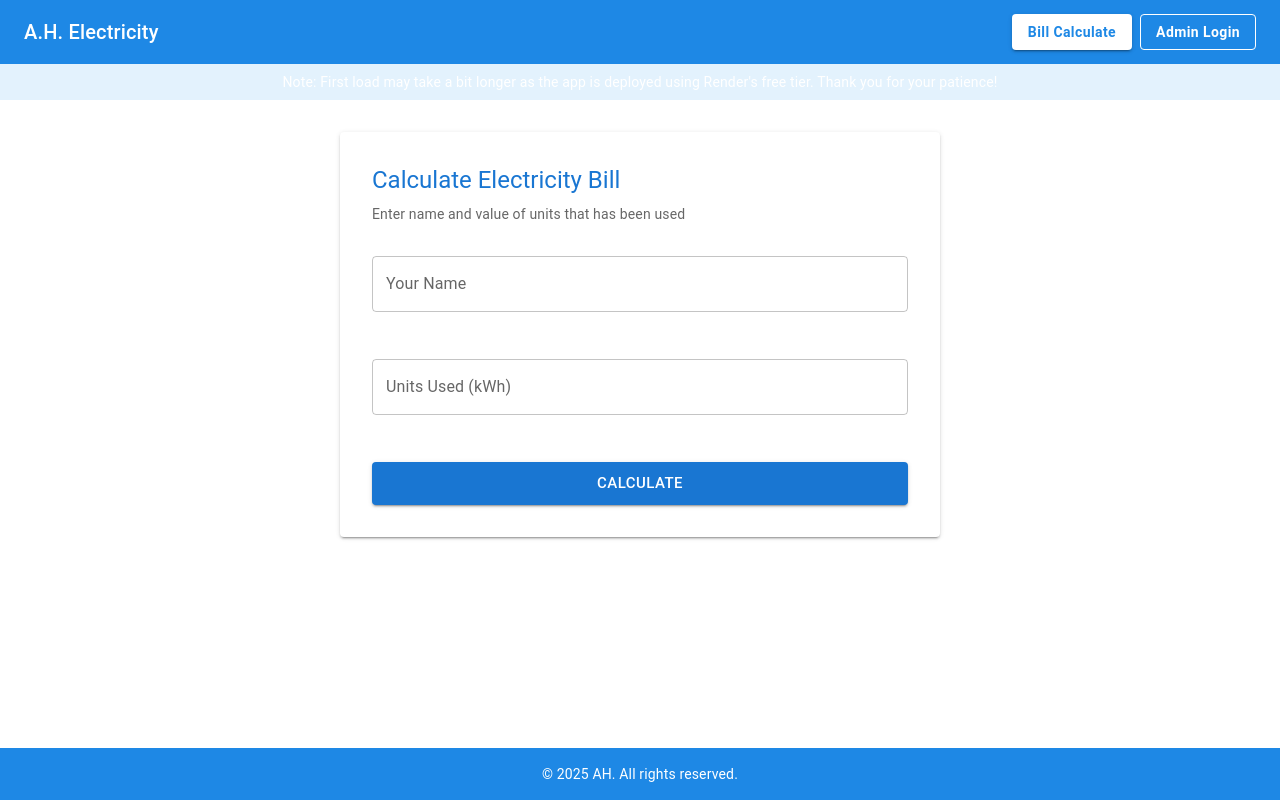
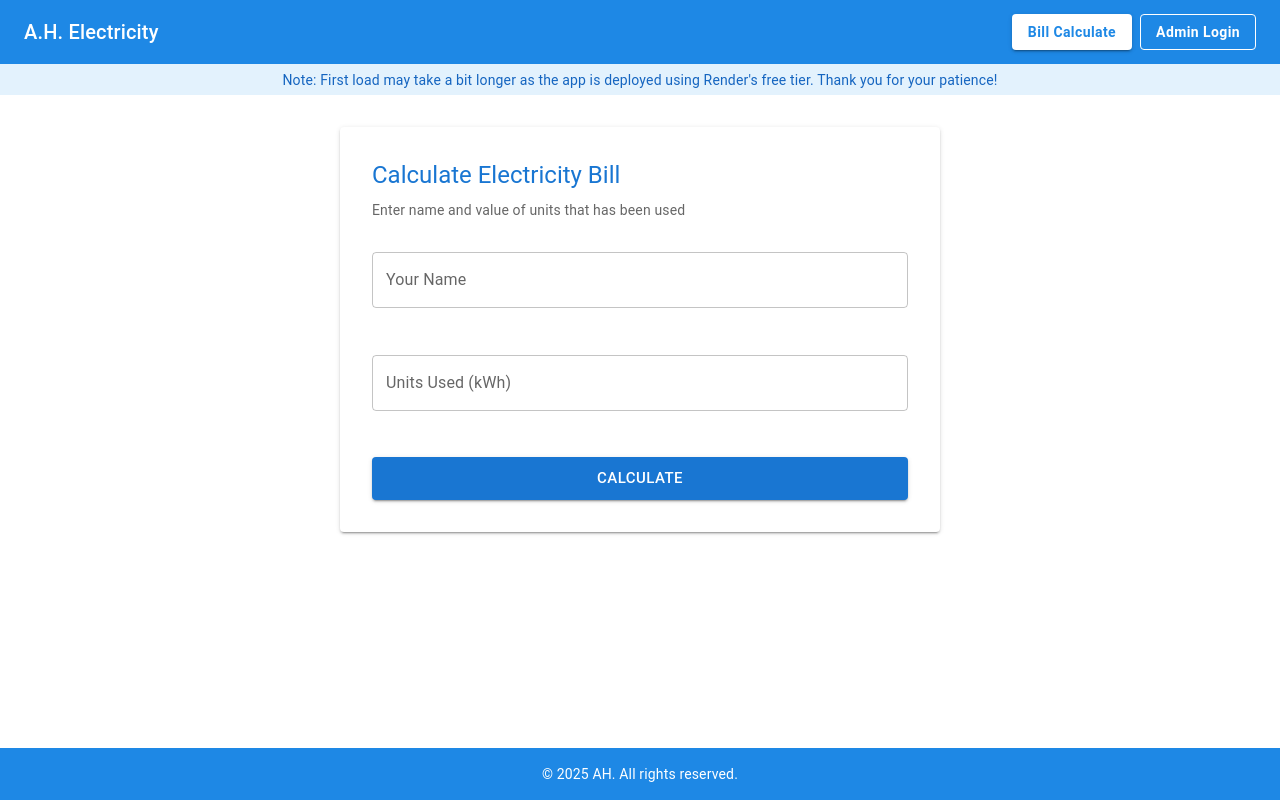
Before and after one commit to Afsana2020/acme-utility-bill-calculator, a React (Create React App) app in the folder frontend/: page / in a window 1280 px wide. Built offline with nearby package versions, Linux system fonts and the light colour scheme.

Commit message:
Update App.tsx

```diff
--- a/frontend/src/App.tsx
+++ b/frontend/src/App.tsx
@@ -104,10 +104,10 @@ function App() {
 
       <Box sx={{
         bgcolor: '#e3f2fd',
-        color: 'white',
+        color: '#1565c0',
         textAlign: 'center',
-        py: 1,
-        fontSize: '0.6rem'
+        py: 0.7,
+        fontSize: '0.5rem'
       }}>
         <Typography variant="body2">
     Note: First load may take a bit longer as the app is deployed using Render's free tier. Thank you for your patience!
```
